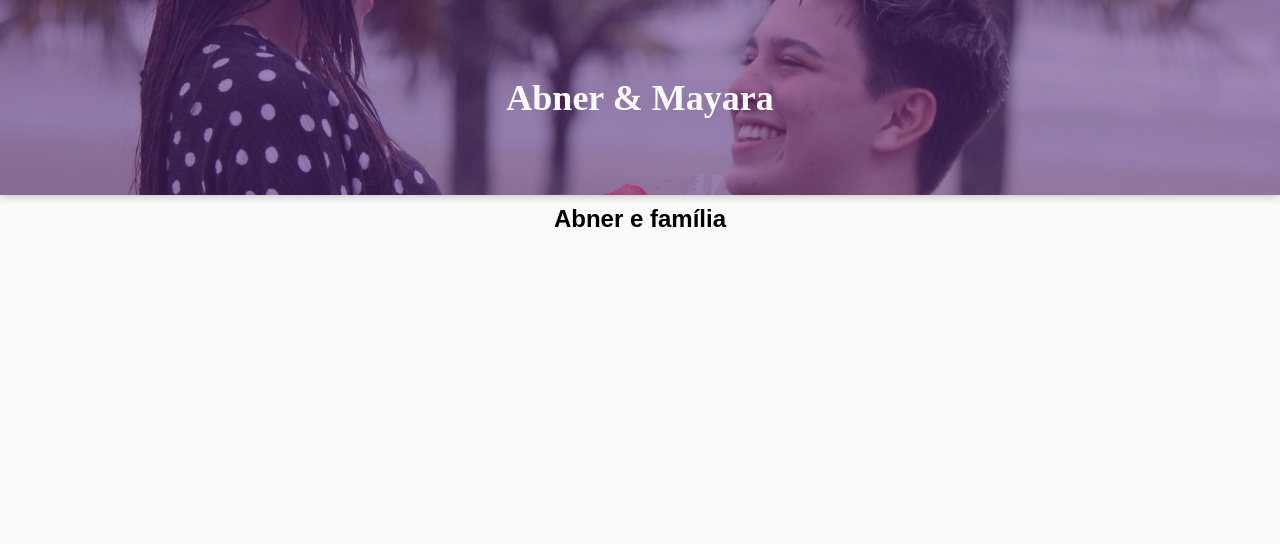
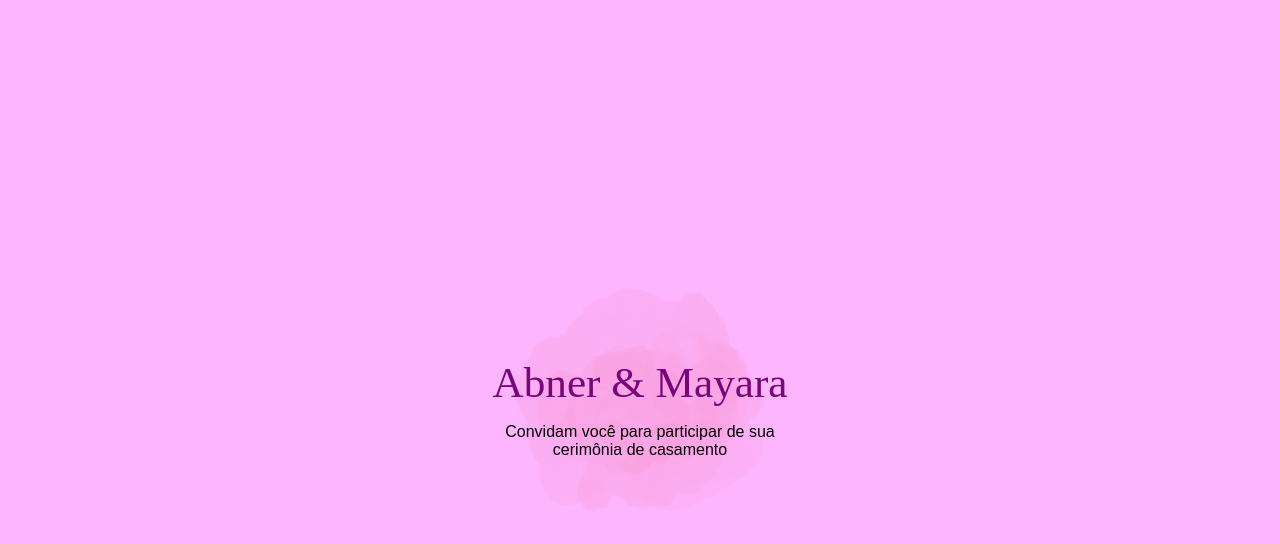
Before and after one commit to abnerpersio/wedding-web, a React (Vite) app: page /invite/1 in a window 1280 px wide. Shown: the top 544 px of the page. Built offline with nearby package versions, Linux system fonts and the light colour scheme; a web font is replaced by a local one.

Commit message:
feat: invite page

```diff
--- a/src/pages/invite/index.tsx
+++ b/src/pages/invite/index.tsx
@@ -1,6 +1,7 @@
 import { useParams } from 'react-router-dom';
-import { Banner } from '~/components/banner';
+import backgroundBlur from '~/assets/background-blur.png';
 import { Loader } from '~/components/loader';
+import { Title } from '~/components/title';
 
 import { Content, Wrapper } from './styles';
 
@@ -13,10 +14,11 @@ export function Invite() {
     <Wrapper>
       <Loader isLoading={false} />
 
-      <Banner />
+      <img src={backgroundBlur} alt="" className="background-decoration" />
 
       <Content>
-        <h2>Abner e família</h2>
+        <Title text="Abner & Mayara" withAnimation />
+        <h4>Convidam você para participar de sua cerimônia de casamento</h4>
       </Content>
     </Wrapper>
   );
--- a/src/pages/invite/styles.ts
+++ b/src/pages/invite/styles.ts
@@ -1,27 +1,43 @@
 import styled from 'styled-components';
+import { scaleAnimation } from '~/styles/animations';
 
 export const Wrapper = styled.div`
   width: 100%;
   height: 100%;
   display: flex;
   flex-direction: column;
-  justify-content: flex-start;
+  justify-content: center;
   align-items: center;
+  background-color: ${({ theme }) => theme.colors.secondary[100]};
+
+  img.background-decoration {
+    z-index: 10;
+    position: absolute;
+    pointer-events: none;
+    opacity: 0.5;
+    width: 40%;
+    max-width: 250px;
+  }
 `;
 
 export const Content = styled.main`
+  z-index: 20;
   width: 100%;
   height: 100%;
-  padding: 10px;
   display: flex;
   flex-direction: column;
+  justify-content: center;
   align-items: center;
+  padding: 0 16px;
 
-  .flex {
-    width: 100%;
-    display: flex;
-    justify-content: space-between;
-    align-items: center;
-    gap: 4px;
+  h1 {
+    margin: 16px 0;
+  }
+
+  h4 {
+    font-weight: normal;
+    text-align: center;
+    max-width: 300px;
+    word-break: break-word;
   }
 `;
```
